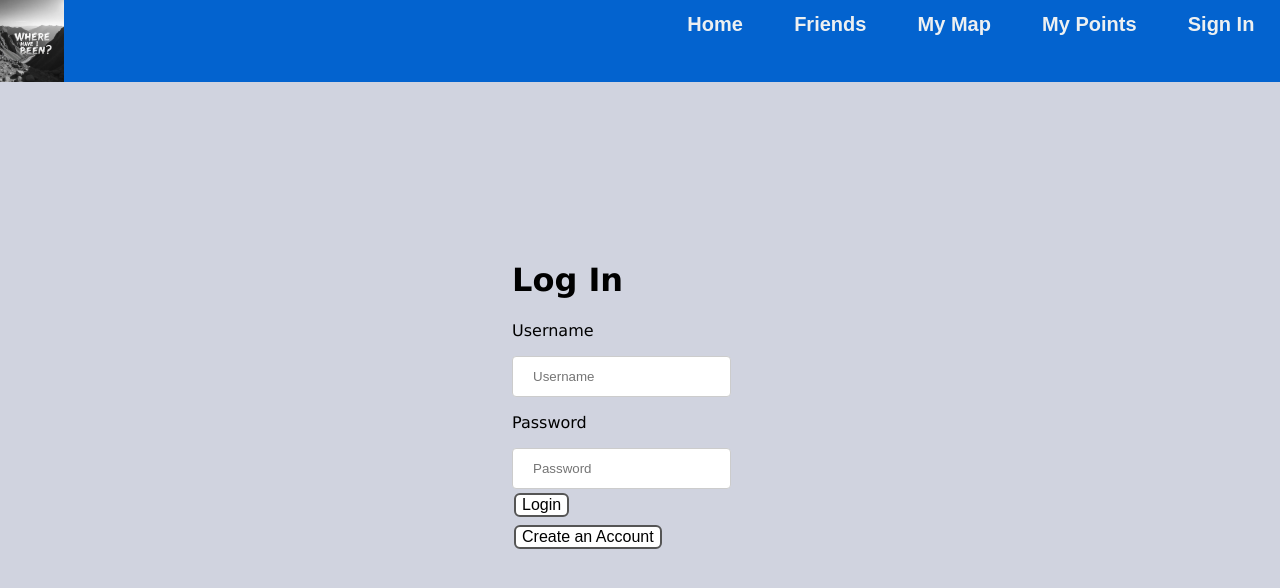
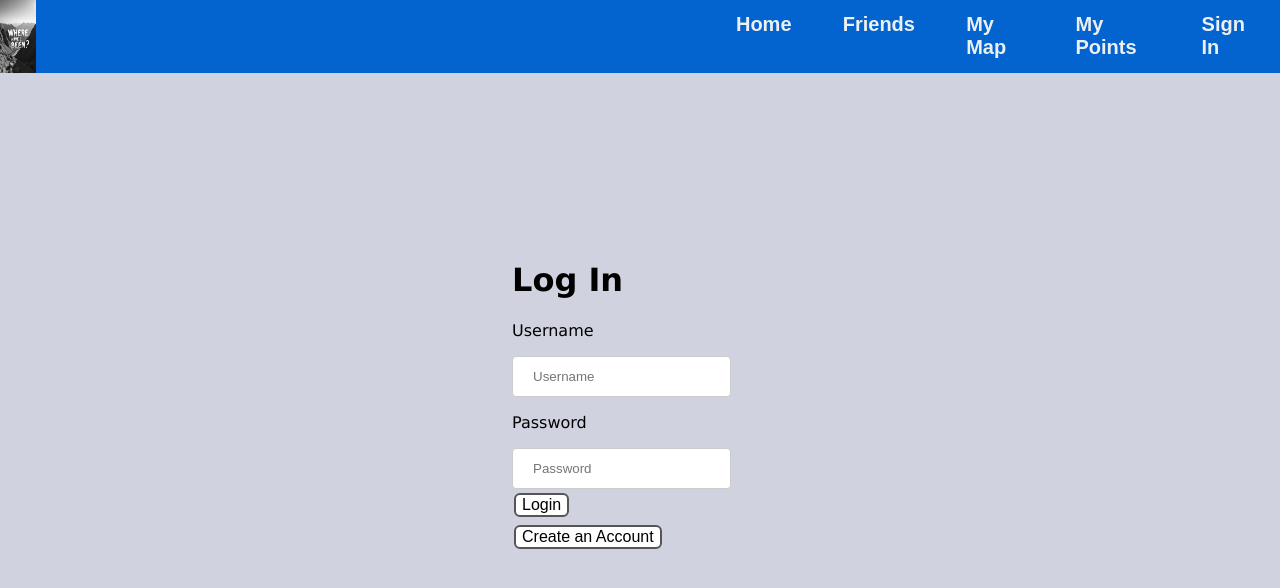
Before and after one commit to maxjoyce99/WhereHaveIBeen_frontend, a React (Create React App) app: page /signIn in a window 1280 px wide. Shown: the top 588 px of the page. Built offline with nearby package versions, Linux system fonts and the light colour scheme; no server answers.

Commit message:
Changed the way the backend url env variable is used

```diff
--- a/src/components/Navbar.js
+++ b/src/components/Navbar.js
@@ -52,7 +52,9 @@ const Navbar = () => {
 
             <div className="navbar">
 
-                <img className='logo' src={logoImage}></img>
+                <div overflow='hidden'>
+                    <img height='auto' float='left' className='logo' src={logoImage}></img>
+                </div>
 
 
                 <Link className="nav-element" to="/">
--- a/src/pages/Home.js
+++ b/src/pages/Home.js
@@ -30,7 +30,7 @@ const Home = () => {
 
     const fetchLocations = async () => {
       console.log(BACKEND_URL);
-      const response = await fetch("http://" + BACKEND_URL +'/api/locations/getall/' + "64e653532e7d4c3970cb3dd1");
+      const response = await fetch("http://" + wherehaveibeenapi-production.up.railway.app +'/api/locations/getall/' + "64e653532e7d4c3970cb3dd1");
       const json = await response.json();
 
 
```
